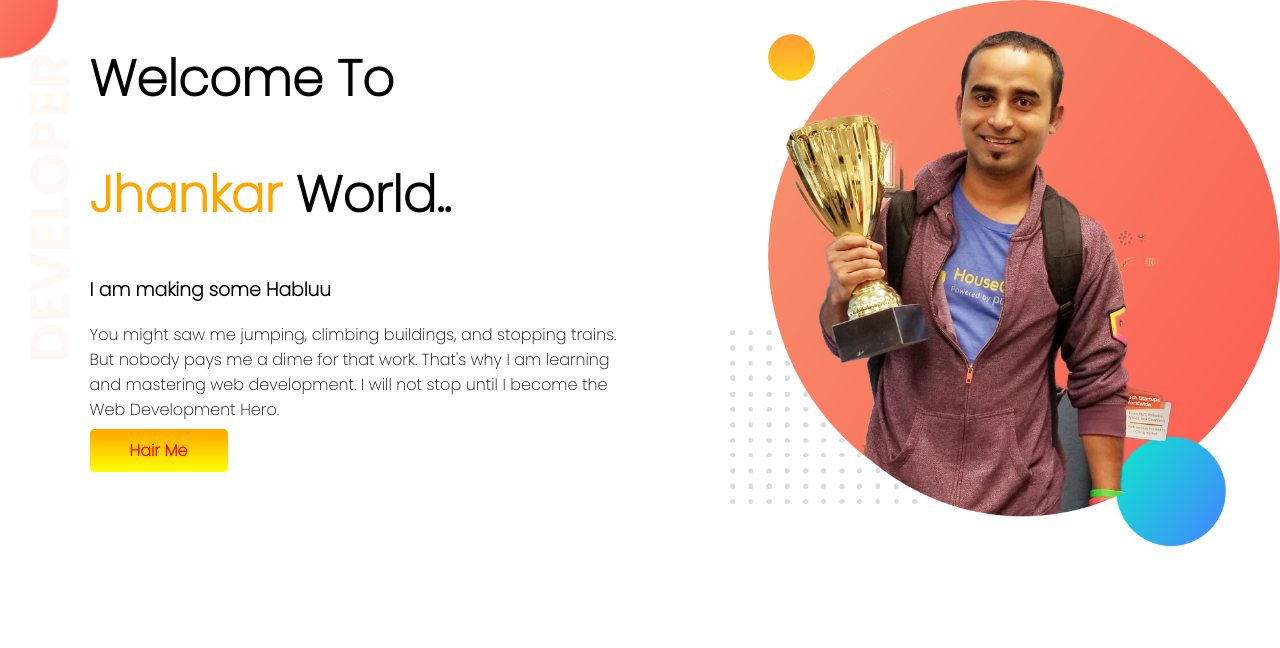
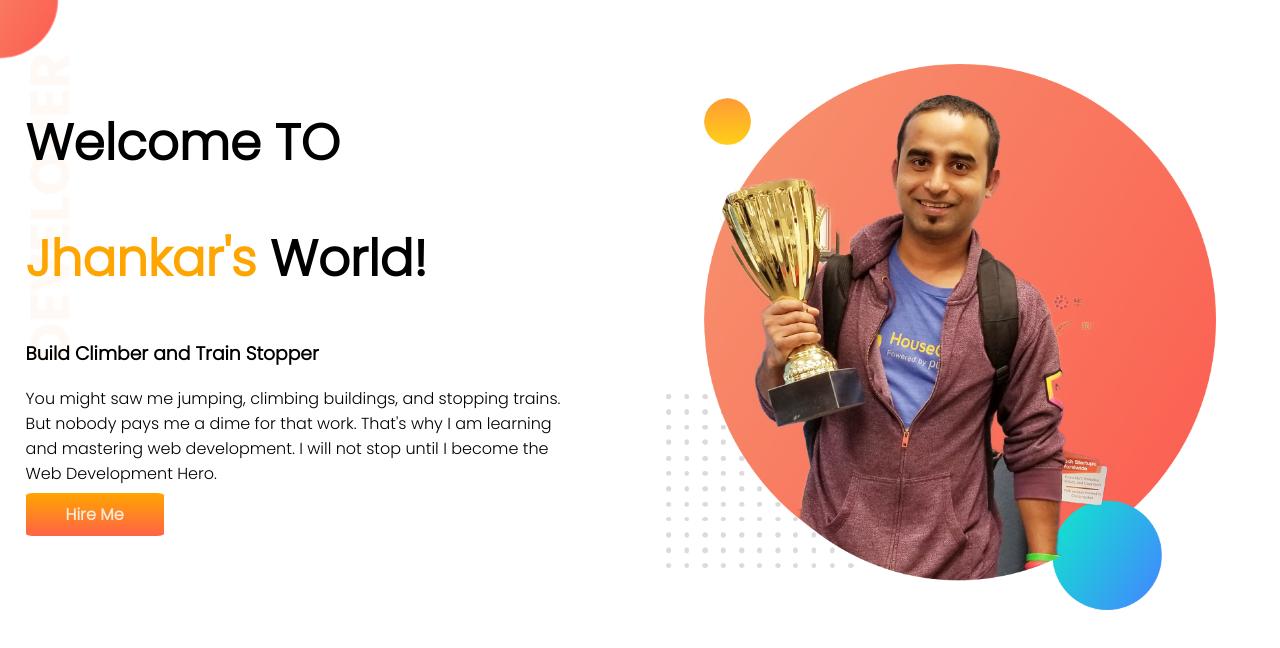
Before and after one commit to akaash24/praticerepo-repo, a plain HTML site: page index.html in a window 1280 px wide. Drawn offline with Linux system fonts and the light colour scheme.

Commit message:
new commit

```diff
--- a/index.html
+++ b/index.html
@@ -4,30 +4,32 @@
     <meta charset="UTF-8">
     <meta http-equiv="X-UA-Compatible" content="IE=edge">
     <meta name="viewport" content="width=device-width, initial-scale=1.0">
-        <title>Portfolio Website</title>
+    <title>Portfolio</title>
     <link rel="preconnect" href="https://fonts.googleapis.com">
 <link rel="preconnect" href="https://fonts.gstatic.com" crossorigin>
-    <link href="https://fonts.googleapis.com/css2?family=Poppins:wght@200&display=swap" rel="stylesheet">
-
+<link href="https://fonts.googleapis.com/css2?family=Poppins:wght@200;300&display=swap" rel="stylesheet">
     <link rel="stylesheet" href="style.css">
-
 </head>
 <body>
+
 <section class="top-banner">
+
 <div class="half-width">
-
-        <h1>Welcome To</h1>
-    <h1 ><span class="orange-color">Jhankar</span> World..
-    </h1>
-
-            <h3>I am making some Habluu</h3>
+    <h1>Welcome TO</h1>
+<h1 ><span class="orange-color">Jhankar's</span> World!</h1>
+<h3>Build Climber and Train Stopper
+</h3>
 <p>You might saw me jumping, climbing buildings, and stopping trains. But nobody pays me a dime for that work. That's why I am learning and mastering web development. I will not stop until I become the Web Development Hero.</p>
-            <a class="link-button" target="_blank" href="https://www.linkedin.com/feed/">Hair Me</a>
+<a class="link-button" target="_blank" href="https://www.linkedin.com/in/md-akash-khan-a70698163/">Hire Me</a>
 </div>
-
 <div class="half-width">
     <img src="images/jhankar.png">
 </div>
+
 </section>
+
+
+
+
 </body>
 </html>
--- a/style.css
+++ b/style.css
@@ -1,34 +1,33 @@
 body{
-    margin: 0;
+    margin: 0%;
+
     font-family: 'Poppins', sans-serif;
+}
+section{
+    display: flex;
 }
 h1{
     font-size: 50px;
 }
 .orange-color{
-        color: orange;
-}
-section{
-    display: flex;
+    color: orange;
 }
 .half-width{
+width: 50%;
+padding: 5%;
+padding-left: 2%;
 
-    width: 50%;
-    float: left;
-    margin-left: 5%;
-    padding-left: 2%;
 }
 .half-width img{
     width: 100%;
 }
 .link-button{
-    background-color: yellow;
+    padding: 10px 40px;
+    background-image: linear-gradient(orange,tomato);
+    border-radius: 5%;
+    color: antiquewhite;
+    font-weight: 700;
     text-decoration: none;
-    color: red;
-    font-weight: 900;
-    background-image: linear-gradient(orange,yellow);
-    padding: 10px 40px;
-    border-radius: 05px;
 
 }
 .top-banner{
```
Lines whose indentation alone changed are shown as unchanged.
